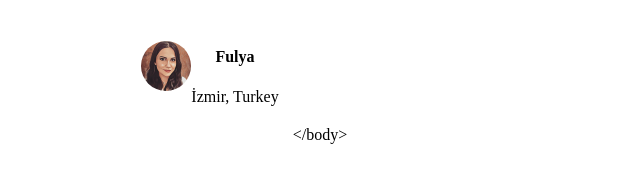
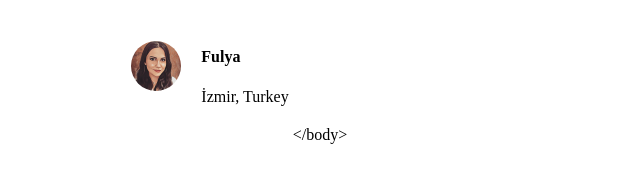
Before and after one commit to fulyaertay/scrimba-css-projects, a website built with Vite: page 2-solo-project-oldagram-app/index.html in a window 1280 px wide. Shown: the part 96-278 px from the top of the page, without its empty margins (320-960 px from the left). Built offline with nearby package versions, Linux system fonts and the light colour scheme.

Commit message:
added userInfo

```diff
--- a/2-solo-project-oldagram-app/index.css
+++ b/2-solo-project-oldagram-app/index.css
@@ -45,5 +45,6 @@ header{
 .userInfo{
     display: flex;
     flex-direction: column;
-    align-items: center;
+    justify-content: flex-start;
+    margin-left: 20px;
 }
```
